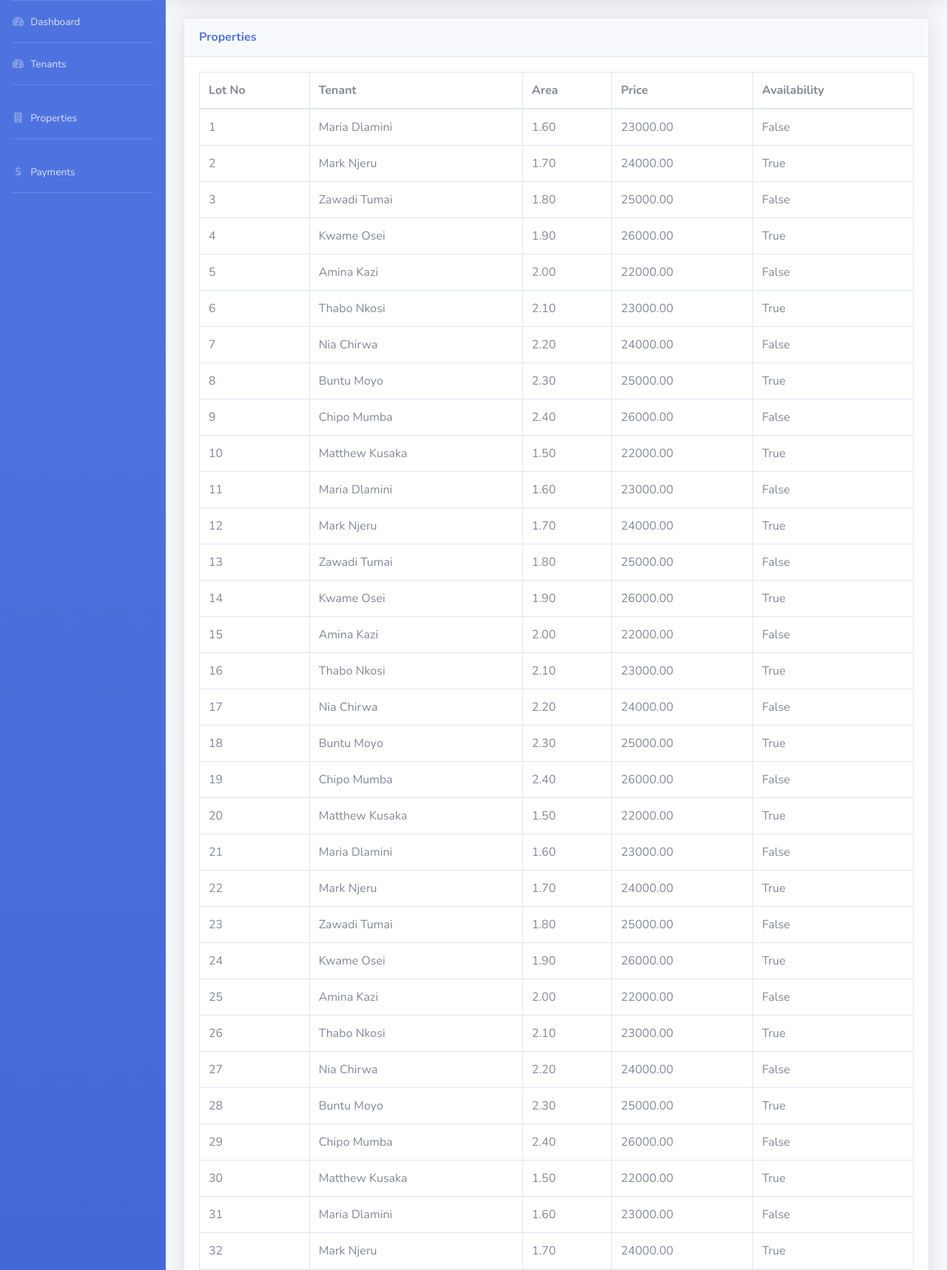
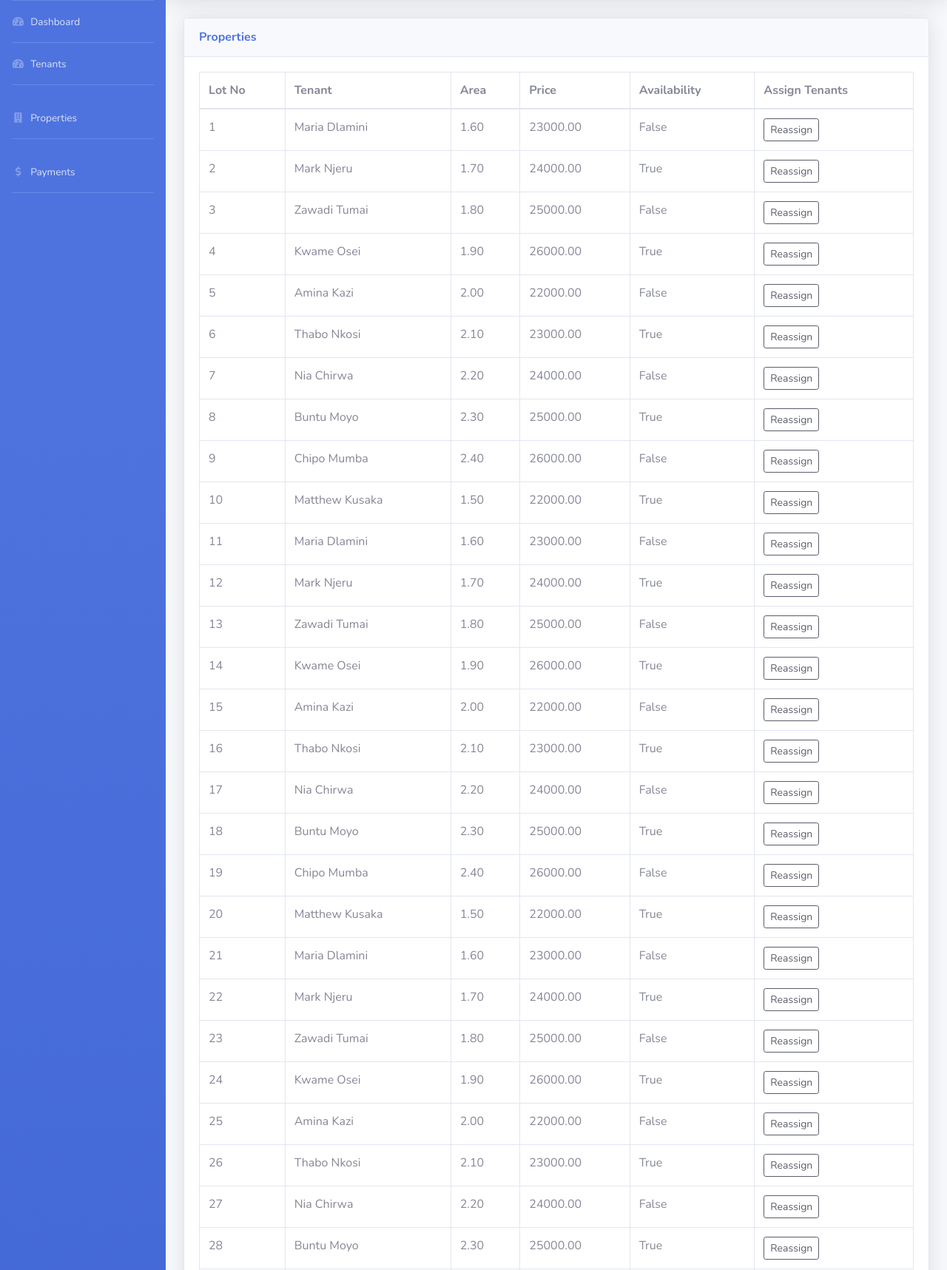
Before and after one commit to MarkG176/rentease_project, a Django app: page /properties/ in a window 1280 px wide. Shown: the part 70-1787 px from the top of the page at 74% size. Run offline with Django 5.2, Linux system fonts and the light colour scheme; data comes from the database, SQL or seed files in the repository; both versions use the stored data as it was after the commit; some libraries are stand-ins or nearby versions.

Commit message:
Added functionality
Added lot assign functionality

```diff
--- a/main/views.py
+++ b/main/views.py
@@ -1,4 +1,4 @@
-from django.shortcuts import render
+from django.shortcuts import render, get_object_or_404, redirect
 
 # Create your views here.
 from django.shortcuts import render
@@ -19,3 +19,17 @@ def payments_view(request):
 
 def dashboard(request):
     return render(request,'dashboard.html')
+
+
+def assign_lot(request, lot_no):
+    if request.method == "POST":
+        tenant_id = request.POST.get('tenant_id')
+        tenant = get_object_or_404(Tenants, id=tenant_id)
+        property = get_object_or_404(Properties, lot_no=lot_no)
+        property.tenant = tenant  # Assuming Properties has a ForeignKey to Tenants
+        property.save()
+        return redirect('success_page')  # Replace 'success_page' with your desired redirect
+    else:
+        property = get_object_or_404(Properties, lot_no=lot_no)
+        tenants = Tenants.objects.all()
+        return render(request, 'assign.html', {'properties': property, 'tenants': tenants})
--- a/rentease_project/urls.py
+++ b/rentease_project/urls.py
@@ -23,4 +23,5 @@ urlpatterns = [
     path('tenants/', views.tenants_view, name='tenants'),
     path('properties/', views.properties_view, name='properties'),
     path('payments/', views.payments_view, name='payments'),
+path('assign/<int:lot_no>', views.assign_lot, name='assign_lot'),
 ]
--- a/templates/properties.html
+++ b/templates/properties.html
@@ -26,6 +26,7 @@
                         <th>Area</th>
                         <th>Price</th>
                         <th>Availability</th>
+                        <th>Assign Tenants</th>
                     </tr>
                     </thead>
                     <tbody>
@@ -36,6 +37,9 @@
                             <td>{{ property.area }}</td>
                             <td>{{ property.price }}</td>
                             <td>{{ property.available }}</td>
+                            <td>
+                                <a href="{% url 'assign_lot' property.lot_no %}" class="btn btn-outline-dark btn-sm">Reassign</a>
+                            </td>
                         </tr>
                     {% endfor %}
                     </tbody>
--- a/templates/tenants.html
+++ b/templates/tenants.html
@@ -34,6 +34,7 @@
                             <td>{{ tenant.email }}</td>
                             <td>{{ tenant.phone }}</td>
                             <td>{{ tenant.adm_no }}</td>
+
                         </tr>
                     {% endfor %}
                     </tbody>
```
Also changed, not shown: rentease_project/settings.py (+7 -1 lines), templates/assign.html (added, +30 -0 lines), db.sqlite3.
